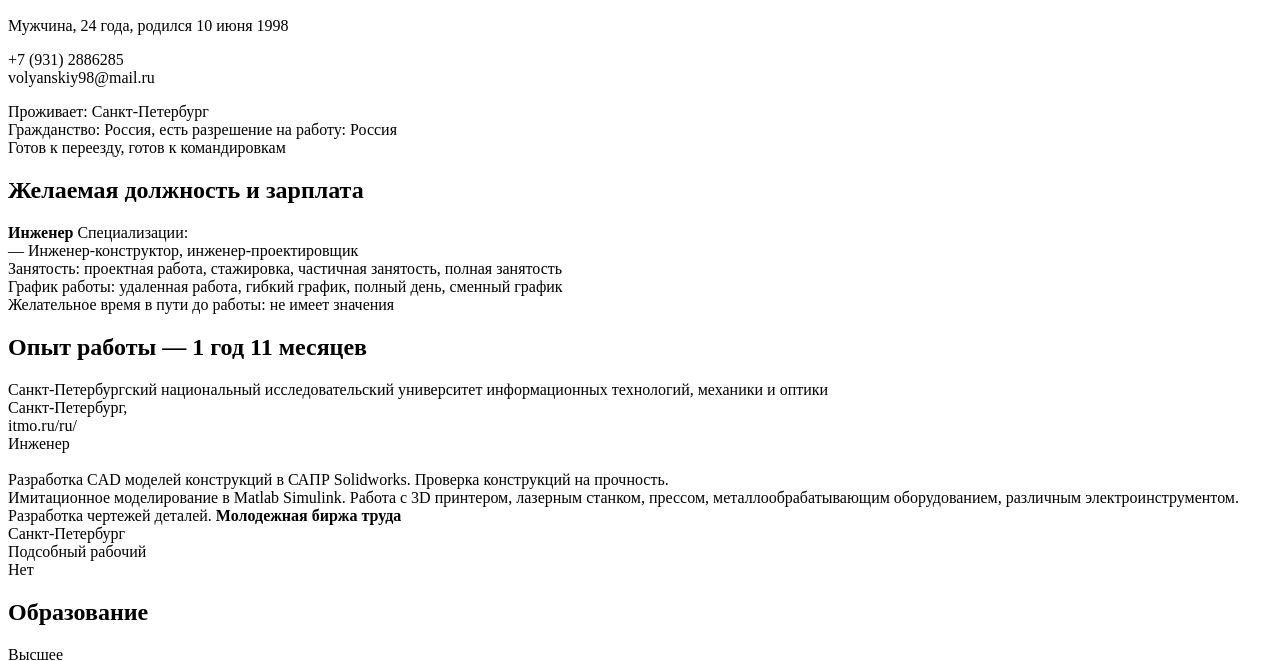
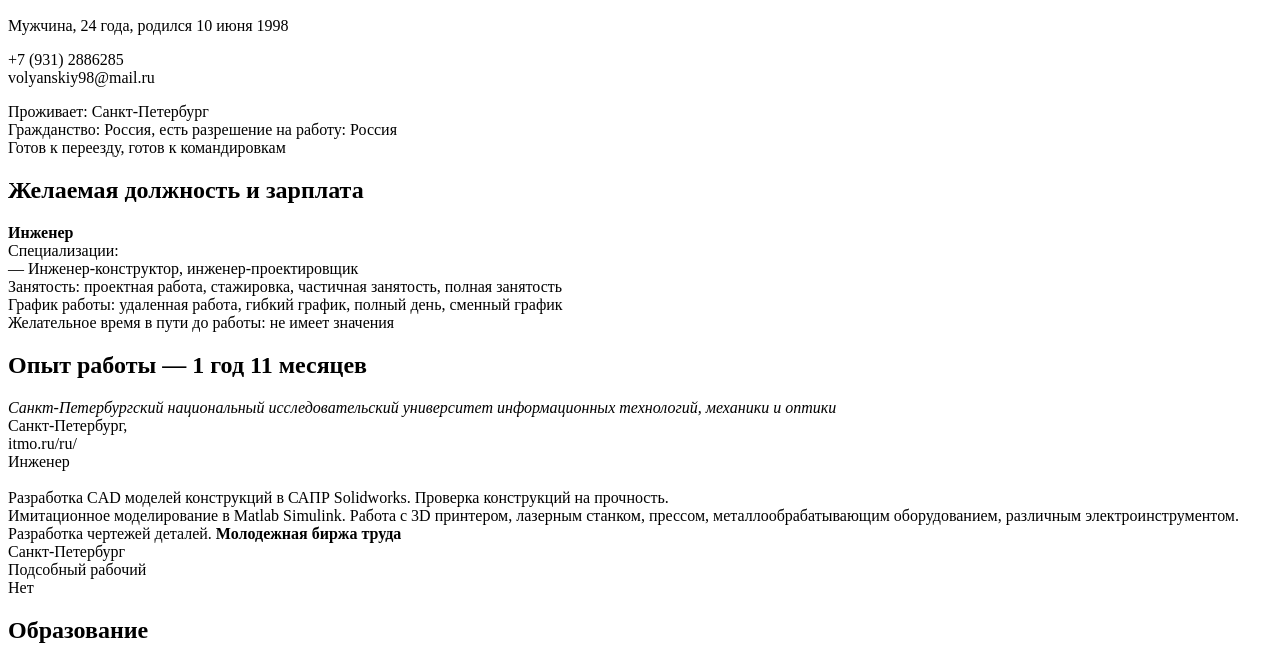
Before and after one commit to volianskii/hexlet-git, a plain HTML site: page index.html in a window 1280 px wide. Shown: the part 96-757 px from the top of the page. Drawn offline with Linux system fonts and the light colour scheme.

Commit message:
updated again portfolio in index.html

```diff
--- a/index.html
+++ b/index.html
@@ -17,7 +17,7 @@
   </section>
   <section>
     <h1>Желаемая должность и зарплата</h1>
-    <p><b>Инженер</b>
+    <p><b>Инженер</b><br>
       Специализации:<br>
       — Инженер-конструктор, инженер-проектировщик<br>
       Занятость: проектная работа, стажировка, частичная занятость, полная занятость<br>
@@ -26,8 +26,8 @@
   </section>
   <section>
     <h1>Опыт работы — 1 год 11 месяцев</h1>
-    <p>Санкт-Петербургский национальный исследовательский
-      университет информационных технологий, механики и оптики<br>
+    <p><em>Санкт-Петербургский национальный исследовательский
+      университет информационных технологий, механики и оптики</em><br>
       Санкт-Петербург,<br>
       itmo.ru/ru/<br>
 
```
